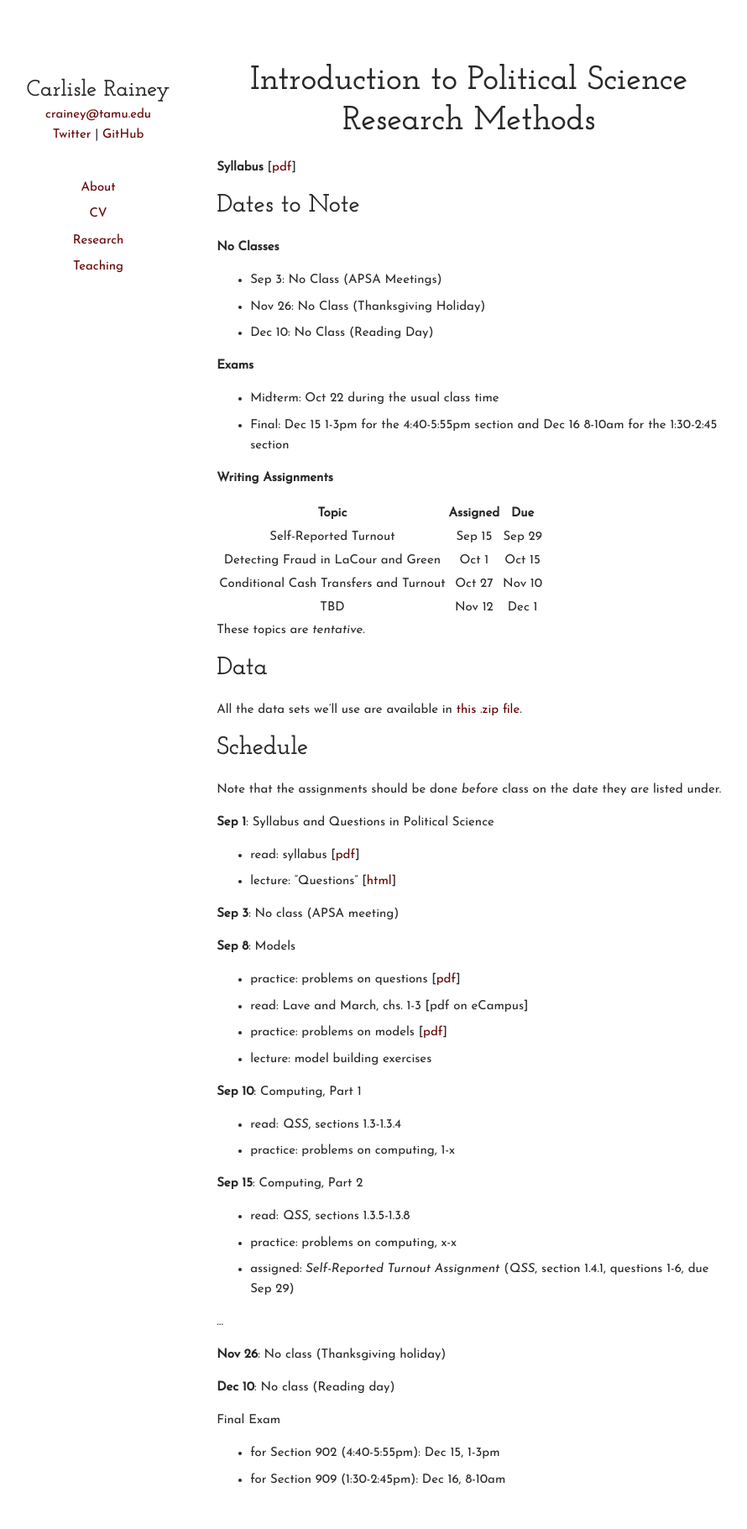
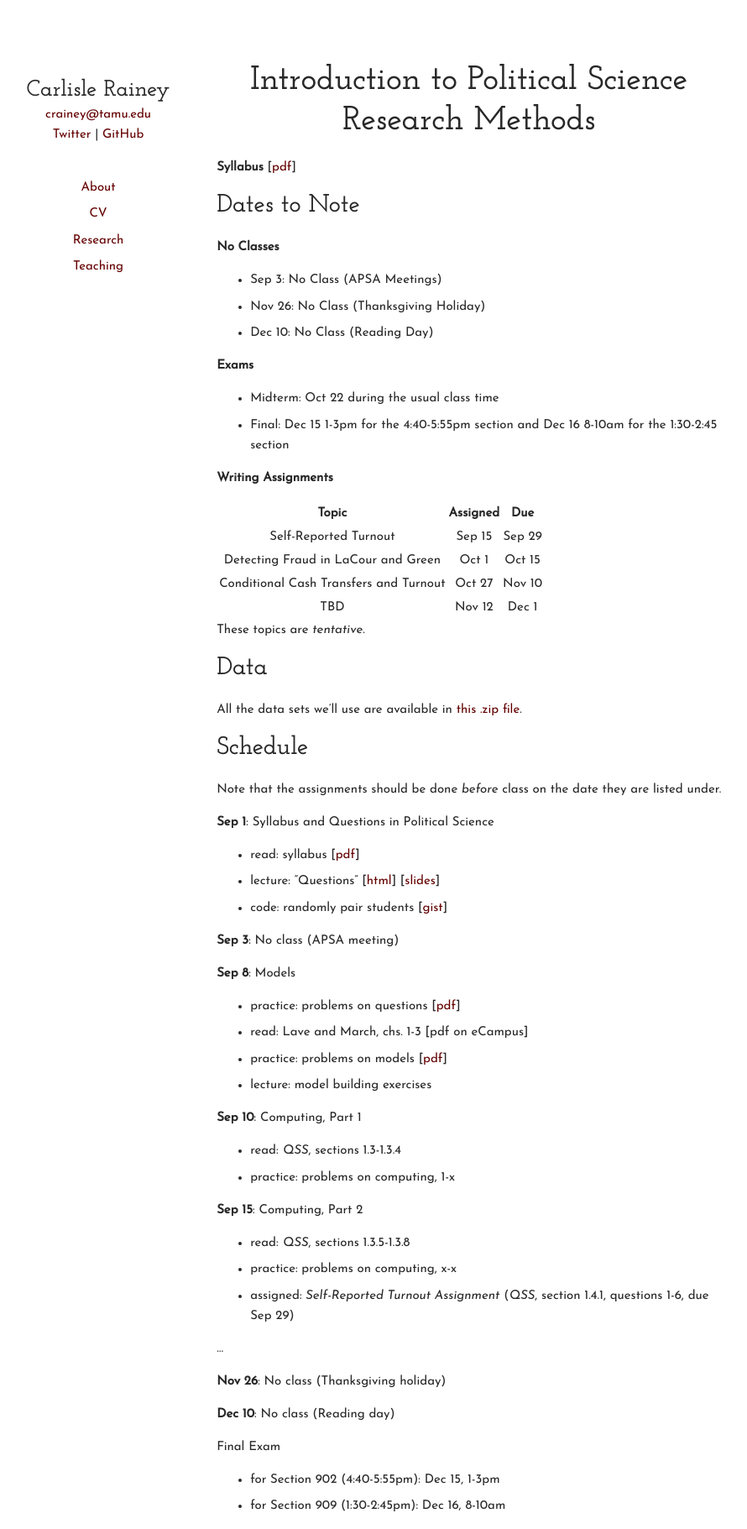
Before and after one commit to carlislerainey/carlislerainey.github.io, a Jekyll site: the page built from teaching/pols-209/index.md, in a window 1280 px wide. Shown: the whole page at 84% size, without its empty margins (204-1094 px from the left). Built offline with Jekyll 4.4.1, drawn with Linux system fonts in a browser that asks for light colours; before the commit the page ends 1790 px from its top, so only the background shows below that.

Commit message:
add slides on questions

```diff
--- a/teaching/pols-209/index.md
+++ b/teaching/pols-209/index.md
@@ -40,7 +40,8 @@ Note that the assignments should be done *before* class on the date they are lis
 
 **Sep 1**: Syllabus and Questions in Political Science
 - read: syllabus [[pdf](files/syllabus.pdf)]
-- lecture: "Questions" [[html](files/notes-questions.html)]
+- lecture: "Questions" [[html](files/notes-questions.html)] [[slides](files/slides-syllabus-questions.pdf)]
+- code: randomly pair students [[gist](https://gist.github.com/carlislerainey/2bc3064839c735d383f0)]
 
 **Sep 3**: No class (APSA meeting)
 
```
Also changed, not shown: 1 other file.
